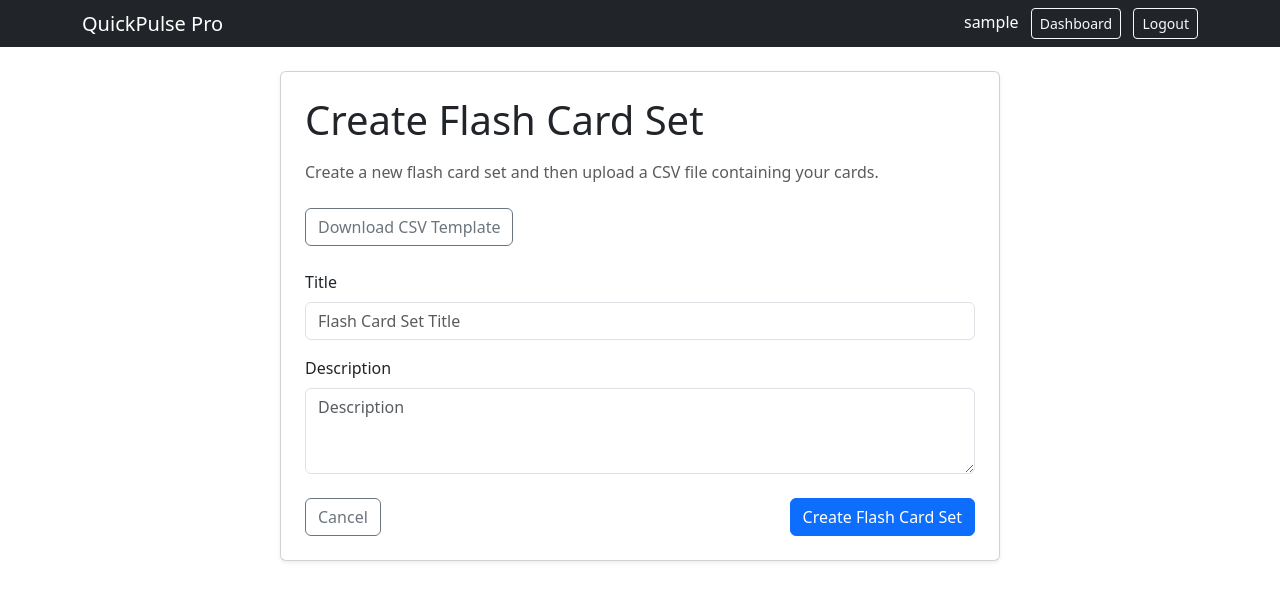
After one commit to sfranz2422/quickpulsepro, a Django app: page /flashcards/create/1/ in a window 1280 px wide. The commit adds this page. Shown: the top 601 px of the page. Run offline with Django 5.2, Linux system fonts and the light colour scheme; the visitor is signed in with stand-in values (Sample User, id 1); data comes from the database, SQL or seed files in the repository.

Commit message:
add flashcard

```diff
--- a/polls/admin.py
+++ b/polls/admin.py
@@ -1,6 +1,6 @@
 from django.contrib import admin
 from .models import PollQuestion, PollResponse, QuizQuestion,Quiz
-from .models import QuizResponse
+from .models import QuizResponse, FlashCard,FlashCardSet
 
 
 
@@ -8,6 +8,9 @@ admin.site.register(PollQuestion)
 admin.site.register(PollResponse)
 admin.site.register(QuizQuestion)
 admin.site.register(QuizResponse)
+admin.site.register(FlashCard)
+admin.site.register(FlashCardSet)
+
 # admin.site.register(Quiz)
 
 @admin.register(Quiz)
--- a/polls/forms.py
+++ b/polls/forms.py
@@ -1,7 +1,7 @@
 from cProfile import label
 
 from django import forms
-from .models import PollQuestion, PollResponse,QuizQuestion,Quiz
+from .models import PollQuestion, PollResponse, QuizQuestion, Quiz, FlashCardSet
 from django.contrib.auth.forms import UserCreationForm
 from django.contrib.auth.models import User
 from django.contrib.auth.forms import AuthenticationForm
@@ -139,3 +139,19 @@ class CSVUploadForm(forms.Form):
     csv_file = forms.FileField(label="CSV File", widget=forms.FileInput(attrs={
             "class": "form-control",
     }))
+class CreateFlashCardSetForm(forms.ModelForm):
+    class Meta:
+        model = FlashCardSet
+        fields = ["title", "description"]
+
+        widgets = {
+            "title": forms.TextInput(attrs={
+                "class": "form-control",
+                "placeholder": "Flash Card Set Title"
+            }),
+            "description": forms.Textarea(attrs={
+                "class": "form-control",
+                "placeholder": "Description",
+                "rows": 3
+            }),
+        }
--- a/polls/models.py
+++ b/polls/models.py
@@ -92,3 +92,38 @@ class PollResponse(models.Model):
 
     def __str__(self):
         return f"{self.question.question_text} - {self.selected_option}"
+
+
+class FlashCardSet(models.Model):
+    title = models.CharField(max_length=200)
+    description = models.TextField(blank=True)
+    teacher = models.ForeignKey(
+        User,
+        on_delete=models.CASCADE,
+        related_name="flashcard_sets"
+    )
+    public_id = models.UUIDField(
+        default=uuid.uuid4,
+        unique=True,
+        editable=False
+    )
+    created_at = models.DateTimeField(auto_now_add=True)
+
+    def __str__(self):
+        return self.title
+
+
+class FlashCard(models.Model):
+    flashcard_set = models.ForeignKey(
+        FlashCardSet,
+        on_delete=models.CASCADE,
+        related_name="cards"
+    )
+
+    front = models.CharField(max_length=255)
+    back = models.TextField()
+
+    created_at = models.DateTimeField(auto_now_add=True)
+
+    def __str__(self):
+        return self.front
--- a/polls/urls.py
+++ b/polls/urls.py
@@ -36,4 +36,37 @@ path(
     views.toggle_poll_question_active,
     name="toggle_poll_question_active"
 ),
+path(
+    "flashcards/create/<int:teacher_id>/",
+    views.create_flashcard_set,
+    name="create_flashcard_set"
+),
+
+path(
+    "flashcards/upload/<int:set_id>/",
+    views.upload_flashcards,
+    name="upload_flashcards"
+),
+
+path(
+    "flashcards/start/<uuid:public_id>/",
+    views.start_flashcards,
+    name="start_flashcards"
+),
+
+path(
+    "flashcards/display/<uuid:public_id>/",
+    views.display_flashcards,
+    name="display_flashcards"
+),
+path(
+    "flashcards/delete/<int:set_id>/",
+    views.delete_flashcard_set,
+    name="delete_flashcard_set"
+),
+path(
+    "flashcards/template/download/",
+    views.download_flashcard_csv_template,
+    name="download_flashcard_csv_template"
+),
 ]
--- a/polls/views.py
+++ b/polls/views.py
@@ -4,8 +4,8 @@ from django.contrib.auth.models import User
 from django.db.models import Count
 from django.shortcuts import render, redirect, get_object_or_404
 from django.contrib.auth.decorators import login_required
-from .models import PollQuestion
-from .forms import PollQuestionForm
+from .models import PollQuestion, FlashCard, FlashCardSet
+from .forms import PollQuestionForm, CreateFlashCardSetForm
 from .models import PollResponse
 from .forms import SelectTeacherForm
 from django.contrib import messages
@@ -32,9 +32,11 @@ def dashboard(request):
     quizs = Quiz.objects.filter(
         teacher=request.user
     ).order_by("-created_at")
-
+    flashcard_sets = FlashCardSet.objects.filter(
+        teacher=request.user
+    ).order_by("-created_at")
     return render(request, "dashboard.html", {
-        "questions": questions,"quizs":quizs
+        "questions": questions,"quizs":quizs,"flashcard_sets": flashcard_sets,
     })
 
 def delete_poll_question(request, id):
@@ -582,3 +584,169 @@ def toggle_poll_question_active(request, question_id):
             messages.success(request, "Question activated.")
 
     return redirect("dashboard")
+
+
+@login_required
+def create_flashcard_set(request, teacher_id):
+    teacher = get_object_or_404(User, id=teacher_id)
+
+    if request.method == "POST":
+        form = CreateFlashCardSetForm(request.POST)
+
+        if form.is_valid():
+            flashcard_set = form.save(commit=False)
+            flashcard_set.teacher = teacher
+            flashcard_set.save()
+
+            return redirect(
+                "upload_flashcards",
+                set_id=flashcard_set.id
+            )
+    else:
+        form = CreateFlashCardSetForm()
+
+    return render(request, "create_flashcard_set.html", {
+        "form": form
+    })
+
+@login_required
+def upload_flashcards(request, set_id):
+    flashcard_set = get_object_or_404(
+        FlashCardSet,
+        id=set_id,
+        teacher=request.user
+    )
+
+    if request.method == "POST":
+        form = CSVUploadForm(request.POST, request.FILES)
+
+        if form.is_valid():
+            file = request.FILES["csv_file"]
+
+            data_set = file.read().decode("UTF-8-sig")
+            io_string = io.StringIO(data_set)
+            reader = csv.DictReader(io_string)
+
+            objs = []
+
+            for row_idx, row in enumerate(reader, start=2):
+                front = row.get("front", "").strip()
+                back = row.get("back", "").strip()
+
+                if not front and not back:
+                    continue
+
+                if not front or not back:
+                    messages.error(
+                        request,
+                        f"Row {row_idx} is missing front or back text."
+                    )
+                    return render(request, "upload.html", {"form": form})
+
+                objs.append(FlashCard(
+                    flashcard_set=flashcard_set,
+                    front=front,
+                    back=back
+                ))
+
+            if objs:
+                FlashCard.objects.bulk_create(objs)
+                messages.success(
+                    request,
+                    f"Successfully uploaded {len(objs)} flash cards."
+                )
+                return redirect("dashboard")
+
+            messages.warning(request, "The CSV file appeared to be empty.")
+
+    else:
+        form = CSVUploadForm()
+
+    return render(request, "upload.html", {"form": form})
+def start_flashcards(request, public_id):
+    flashcard_set = get_object_or_404(
+        FlashCardSet,
+        public_id=public_id
+    )
+
+    request.session[f"flashcards_{flashcard_set.id}_index"] = 0
+
+    return redirect(
+        "display_flashcards",
+        public_id=flashcard_set.public_id
+    )
+
+def display_flashcards(request, public_id):
+    flashcard_set = get_object_or_404(
+        FlashCardSet,
+        public_id=public_id
+    )
+
+    cards = list(flashcard_set.cards.all().order_by("id"))
+
+    if not cards:
+        messages.warning(request, "This flash card set has no cards yet.")
+        return redirect("dashboard")
+
+    session_key = f"flashcards_{flashcard_set.id}_index"
+
+    if session_key not in request.session:
+        request.session[session_key] = 0
+
+    current_index = request.session[session_key]
+    progress_percent = round(((current_index + 1) / len(cards)) * 100)
+    if request.method == "POST":
+        action = request.POST.get("action")
+
+        if action == "next":
+            request.session[session_key] += 1
+        elif action == "previous":
+            request.session[session_key] = max(0, current_index - 1)
+
+        return redirect(
+            "display_flashcards",
+            public_id=flashcard_set.public_id
+        )
+
+    if current_index >= len(cards):
+        return render(request, "flashcards_finished.html", {
+            "flashcard_set": flashcard_set,
+            "total": len(cards)
+        })
+
+    current_card = cards[current_index]
+
+    return render(request, "display_flashcards.html", {
+        "flashcard_set": flashcard_set,
+        "card": current_card,
+        "current_number": current_index + 1,
+        "total_cards": len(cards),
+        "progress_percent": progress_percent,
+    })
+
+@login_required
+def delete_flashcard_set(request, set_id):
+    flashcard_set = get_object_or_404(
+        FlashCardSet,
+        id=set_id,
+        teacher=request.user
+    )
+
+    if request.method == "POST":
+        flashcard_set.delete()
+        messages.success(request, "Flash card set deleted.")
+
+    return redirect("dashboard")
+
+
+@login_required
+def download_flashcard_csv_template(request):
+    response = HttpResponse(content_type="text/csv")
+    response["Content-Disposition"] = 'attachment; filename="flashcard_template.csv"'
+
+    writer = csv.writer(response)
+    writer.writerow(["front", "back"])
+    writer.writerow(["What does HTML stand for?", "HyperText Markup Language"])
+    writer.writerow(["What does CSS do?", "Styles the page"])
+
+    return response
--- /dev/null
+++ b/templates/create_flashcard_set.html
@@ -0,0 +1,84 @@
+{% extends "base.html" %}
+
+{% block content %}
+
+<div class="container mt-4">
+
+    <div class="row justify-content-center">
+
+        <div class="col-lg-8">
+
+            <div class="card shadow-sm">
+
+                <div class="card-body p-4">
+
+                    <h1 class="mb-3">
+                        Create Flash Card Set
+                    </h1>
+
+                    <p class="text-muted mb-4">
+                        Create a new flash card set and then upload a CSV file containing your cards.
+                    </p>
+
+                    <div class="mb-4">
+
+                        <a class="btn btn-outline-secondary"
+                           href="{% url 'download_flashcard_csv_template' %}">
+
+                            Download CSV Template
+
+                        </a>
+
+                    </div>
+
+                    <form method="POST">
+
+                        {% csrf_token %}
+
+                        <div class="mb-3">
+
+                            <label class="form-label">
+                                Title
+                            </label>
+
+                            {{ form.title }}
+
+                        </div>
+
+                        <div class="mb-4">
+
+                            <label class="form-label">
+                                Description
+                            </label>
+
+                            {{ form.description }}
+
+                        </div>
+
+                        <div class="d-flex justify-content-between">
+
+                            <a href="{% url 'dashboard' %}"
+                               class="btn btn-outline-secondary">
+                                Cancel
+                            </a>
+
+                            <button type="submit"
+                                    class="btn btn-primary">
+                                Create Flash Card Set
+                            </button>
+
+                        </div>
+
+                    </form>
+
+                </div>
+
+            </div>
+
+        </div>
+
+    </div>
+
+</div>
+
+{% endblock %}
--- a/templates/upload.html
+++ b/templates/upload.html
@@ -3,7 +3,7 @@
 {% extends "base.html" %}
 
 {% block content %}
-<h1>Upload Quiz</h1>
+<h1>Upload Quiz or Flash Card Set</h1>
 
 <form method="post" enctype="multipart/form-data">
     {% csrf_token %}
```
Also changed, not shown: templates/dashboard.html (+80 -0 lines), templates/display_flashcards.html (added, +102 -0 lines), templates/flashcards_finished.html (added, +38 -0 lines), polls/migrations/0006_flashcardset_flashcard.py (added).
